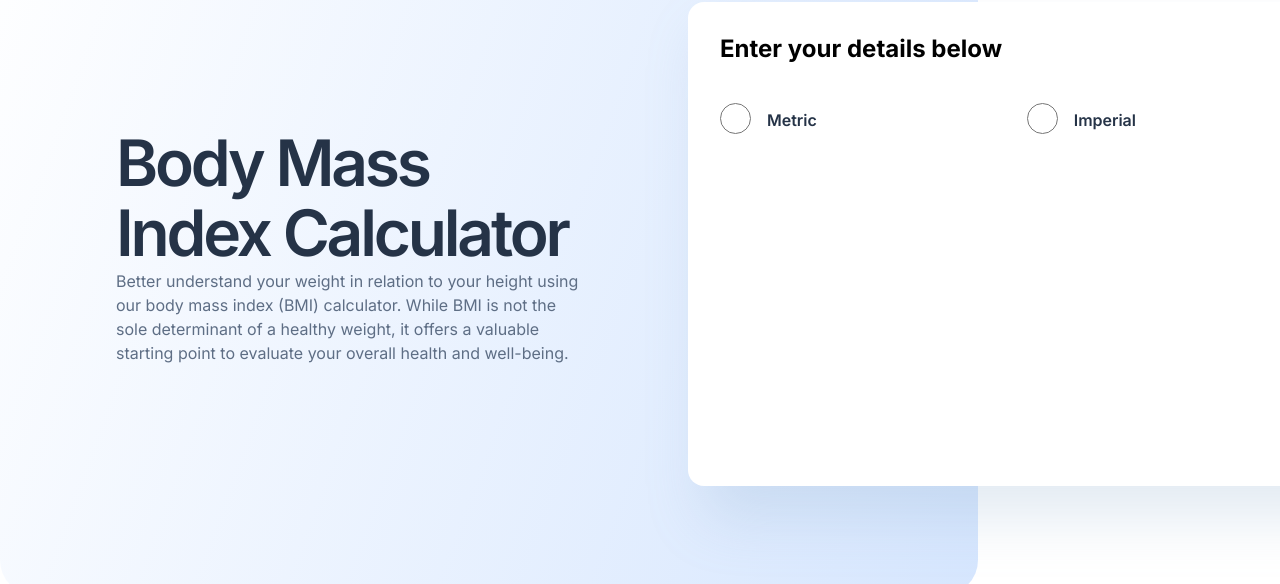
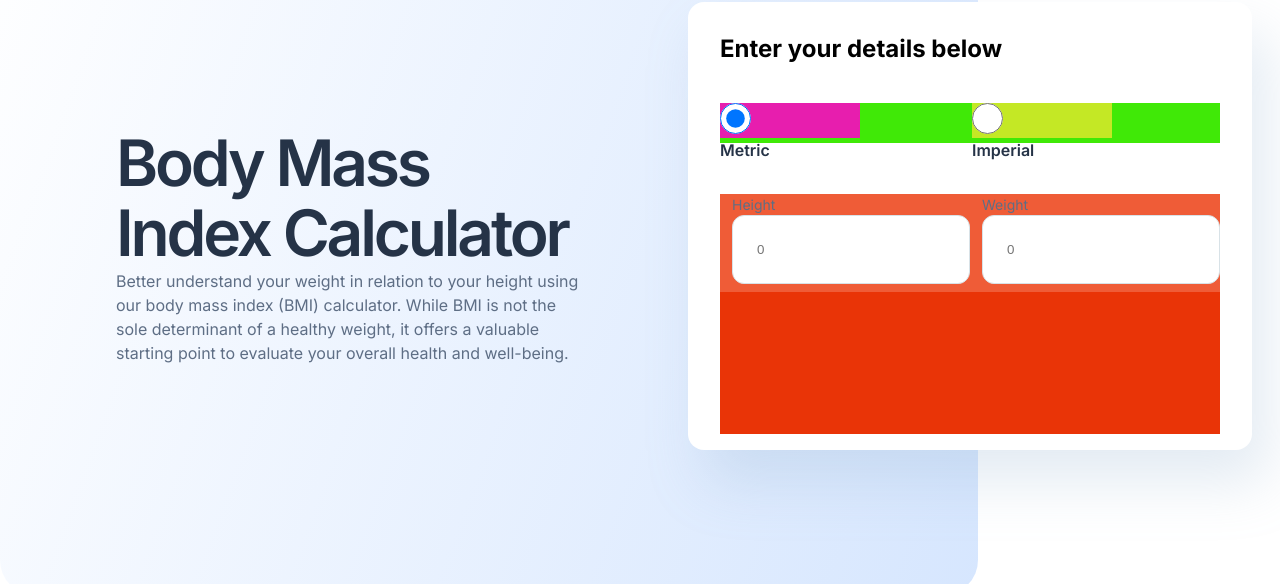
Before and after one commit to Sankara-Vandyck/bmi_calculator, a plain HTML site: page index.html in a window 1280 px wide. Shown: the part 142-726 px from the top of the page. Drawn offline with Linux system fonts and the light colour scheme; a web font is replaced by a local one.

Commit message:
woking on metric calculation div

```diff
--- a/index.css
+++ b/index.css
@@ -65,8 +65,8 @@ body{
     display: flex;
     margin-left: 43rem;
     margin-top: -18rem;
-    width: 70%;
-    height: 484px;
+    width: 564px;
+    height: 448px;
     background: #fff;
     box-shadow: 16px 32px 56px rgba(143, 174, 207, 0.25);
     border-radius: 16px;
@@ -74,71 +74,42 @@ body{
 
 .header-sub-container{
     width: 500px;
-    height: 430px;
+    height: 400px;
     margin:32px 32px 32px 32px;
 }
 
-label{
-    position: relative;
+.radio-label{
+    display: flex;
     font-weight: 600;
     font-size: 16px;
     line-height: 150%;
     color: #253347;
-    bottom: 0.5rem;
-    left: 1rem;
 }
 
-input{
+.radio-input{
     width: 31px;
     height: 31px;
-    box-sizing: border-box;
-    background: rgba(52, 95, 246, 0.15);
 }
+ .imperial-container{
+    width: 140px;
+    height: 35px;
+    background: #c4e825;
+ }
 
-.main-container{
-    display: flex;
-}
-
-.metric-card{
-    display: flex;
-    background: #e93407;
-}
-
-.card-body{
-    display: flex;
-    flex-direction: row;
-    gap: 7rem;
-    width: 400px;
-    height: 98px;
-    background: #e93407;
-}
-
-.height-label, .weight-label{
-    display: flex;
-    flex-direction: row;
-    margin-top: 0.5rem;
-    width: 44px;
-    height: 21px;
-    font-weight: 400;
-    font-size: 14px;
-    line-height: 150%;
-    color: #5E6E85;
-}
-
-.input-field{
-    display: flex;
-    width: 138px;
-    height: 39px;
-    background: #FFFFFF;
-    border: 1px solid #345FF6;
-    border-radius: 12px;
-}
+ .metric-container{
+    background: #e71eae;
+    height: 35px;
+    width: 140px;
+ }
 
 .radio-container{
+    display: flex;
+    background: #40e907;
     margin-top: 2.5rem;
-    width: 400px;
-    display: flex;
-    justify-content: space-between;
+    gap: 7rem;
+    width: 500px;
+    height: 40px;
+    /* justify-content: space-between; */
 }
 
 .heightLabel{
@@ -153,8 +124,6 @@ input{
     display: flex;
     width: 1160px;
     height: 533px;
-    /* background: #e93407; */
-    /* top: 66px; */
     margin: 0 auto;
 }
 
@@ -409,3 +378,60 @@ input{
     box-shadow: 16px 32px 56px rgba(143, 174, 207, 0.25);
     border-radius: 16px;
 }
+
+.metric-cart{
+    position: relative;
+    top: 2rem;
+    width: 500px;
+    height: 240px;
+    background: #e93407;
+
+}
+
+.metric-element-cart{
+    display: flex;
+    flex-direction: row;
+    gap:12px;
+    width: 500px;
+    height: 98px;
+    background: #ef5c37;
+}
+
+.metric-height-weight{
+    /* display: block; */
+    background: #e71eae;
+    height: 00px;
+    width: 500px;
+}
+
+.height-label-element{
+    /* display: block; */
+    width: 238px;
+    height: 300px;
+    /* background: #D6E6FE; */
+}
+
+.result-div{
+    position: relative;
+    top: 8rem;
+}
+
+.height-label{
+    font-weight: 400;
+    font-size: 14px;
+    line-height: 150%;
+    color: #5E6E85;
+}
+
+.height-input{
+    display: flex;
+    flex-direction: row;
+    align-items: flex-start;
+    padding: 20px 24px;
+    gap: 24px;
+    width: 238px;
+    height: 69px;
+    background: #FFFFFF;
+    border: 1px solid #D8E2E7;
+    border-radius: 12px;
+}
--- a/index.js
+++ b/index.js
@@ -4,6 +4,7 @@ const createElement = (tag, classNames = [], attributes = {}) => {
     Object.entries(attributes).forEach(([key, value]) => {
       element[key] = value;
     });
+
     return element;
   };
 
@@ -20,7 +21,7 @@ const createElement = (tag, classNames = [], attributes = {}) => {
   headerSubContainer.appendChild(createElement("h2", [], { textContent: "Enter your details below" }));
   headerContainer.appendChild(headerSubheaderContainer);
 
-  const mainDiv = createElement("div", ["main-container"]);
+  const mainDiv = headerSubContainer.appendChild(createElement("div", ["main-container"]));
 
   const selectContainer = mainDiv.appendChild(createElement("div", ["radio-container"]));
   const metricContainer = selectContainer.appendChild(createElement("div", ["metric-container"]));
@@ -31,24 +32,139 @@ const createElement = (tag, classNames = [], attributes = {}) => {
   imperialContainer.appendChild(createElement("input", ["radio-input"], { type: "radio", name: "unit", value: "imperial" }));
   imperialContainer.appendChild(createElement("label", ["radio-label"], { textContent: "Imperial" }));
 
+  const selectedContainers = document.querySelector(".radio-container");
 
-  // const metricCard = metricContainer.appendChild(createElement("div", ["card", "metric-card"]));
-  // const metricCardBody = metricCard.appendChild(createElement("div", ["card-body"]))
+  let selectedUnit = "metric";
+  let metricCart = null;
+  let imperialCart = null;
+  let selectedContainer = null;
 
-  // const metricHeight = metricCardBody.appendChild(createElement("div", ["height-metric-container"]))
-  // const heightLabel = metricHeight.appendChild(createElement("label", ["height-label"], { textContent: "Height" }));
-  // const heightInput = metricHeight.appendChild(createElement("input", ["input-field"], { textContent: "cm" }));
-  // heightInput.type = 'number';
-  // heightInput.min = '0';
+  // Function to handle unit selection change
+  function handleUnitChange(event) {
+    selectedUnit = event.target.value;
 
-  // const metricWeight = metricCardBody.appendChild(createElement("div", ["weight-metric-container"]))
-  // const wieightLabel = metricWeight.appendChild(createElement("label", ["weight-label"], { textContent: "Weights" }));
-  // const wieightInput = metricWeight.appendChild(createElement("input", ["input-field"], { textContent: "kg" }));
-  // wieightInput.type = 'number';
-  // wieightInput.min = '0';
+    // Perform any necessary actions based on the selected unit
+    if (selectedUnit === "metric") {
+      // Show metric cart and hide imperial cart
+      console.log("metric selected");
+      if (!metricCart) {
+        metricCart = createMetricCart();
+      }
+      metricCart.style.display = "block";
+
+      if (imperialCart) {
+        imperialCart.style.display = "none";
+      }
+         // Append imperial cart to the selected container
+         if (selectedContainer) {
+          selectedContainer.appendChild(metricCart);
+        }
+
+    } else if (selectedUnit === "imperial") {
+      // Show imperial cart and hide metric cart
+      console.log("imperial selected");
+      if (!imperialCart) {
+        imperialCart = createImperialCart();
+      }
+      imperialCart.style.display = "block";
+
+      if (metricCart) {
+        metricCart.style.display = "none";
+      }
+       // Append imperial cart to the selected container
+    if (selectedContainer) {
+      selectedContainer.appendChild(imperialCart);
+    }
+
+    }
+  }
+
+  function createMetricCart() {
+    const cart = createElement("div", ["metric-cart"]);
+    // ... (add your metric cart content here)
+    const metricElementCart = cart.appendChild(createElement("div", ["metric-element-cart"]));
+
+    const heightWeightElement = metricElementCart.appendChild(createElement("div", ["metric-height-weight"]))
+    const heightLabel = metricElementCart.appendChild(createElement("div", ["height-label-element"]));
+    heightLabel.appendChild(createElement("h2", ["height-label"], { textContent: "Height" }));
+    const heightInput = heightLabel.appendChild(createElement("input", ["height-input"], { type: "number", placeholder: "0", min: "1" }));
+
+    heightInput.addEventListener("keyup", function(event) {
+      if (event.key === "Enter") {
+        calculateMetricResult();
+      }
+    });
+
+    const weightLabel = metricElementCart.appendChild(createElement("div", ["weight-label-element"]));
+    weightLabel.appendChild(createElement("h2", ["height-label"], { textContent: "Weight" }));
+    const weightInput = weightLabel.appendChild(createElement("input", ["height-input"], { type: "number", placeholder: "0", min: "1" }));
+
+    weightInput.addEventListener("keyup", function(event) {
+      if (event.key === "Enter") {
+        calculateMetricResult();
+      }
+    });
+
+    const resultDiv = heightWeightElement.appendChild(createElement("div", ["result-div"]));
+
+    function calculateMetricResult() {
+      const height = parseInt(heightInput.value);
+      const weight = parseInt(weightInput.value);
+      const result = calculateMetric(height, weight);
+      resultDiv.textContent = `Result: ${result}`;
+    }
+
+    return cart;
+  }
+
+  function calculateMetric(height, weight) {
+    // Perform your metric calculation here and return the result
+    // For example:
+    const bmi = weight / ((height / 100) ** 2);
+    return bmi.toFixed(2); // Return BMI rounded to 2 decimal places
+  }
+
+
+  // Function to create the cart for imperial calculations
+  function createImperialCart() {
+    const cart = createElement("div", ["imperial-cart"]);
+    // ... (add your imperial cart content here)
+    return cart;
+  }
+
+
+  // Function to set the selected container based on the selected unit
+function setSelectedContainer() {
+  selectedContainer = selectContainer.querySelector(`.${selectedUnit}-container`);
+  if (selectedContainers) {
+    selectedContainers.addEventListener("click", handleContainerClick);
+  }
+}
+
+  // Add event listeners to the radio inputs
+  const metricInput = selectContainer.querySelector("input[name='unit'][value='metric']");
+  const imperialInput = selectContainer.querySelector("input[name='unit'][value='imperial']");
+
+  metricInput.addEventListener("change", handleUnitChange);
+  imperialInput.addEventListener("change", handleUnitChange);
+
+  // Set metric radio as selected by default
+  metricInput.checked = true;
+  // Set the selected container initially
+  setSelectedContainer();
+
+  // Set metric cart as default selection
+handleUnitChange({ target: metricInput });
 
   headerSubContainer.appendChild(selectContainer);
   document.body.appendChild(section);
+
+
+
+
+
+
+
 
   const section2 = createElement('section', ['middle-container']);
   const middleContainerElement = section2.appendChild(createElement('div', ['middle-container-element']));
```
Also changed, not shown: index.html (+2 -0 lines).
